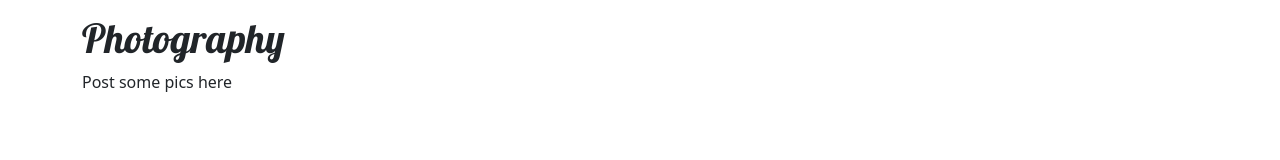
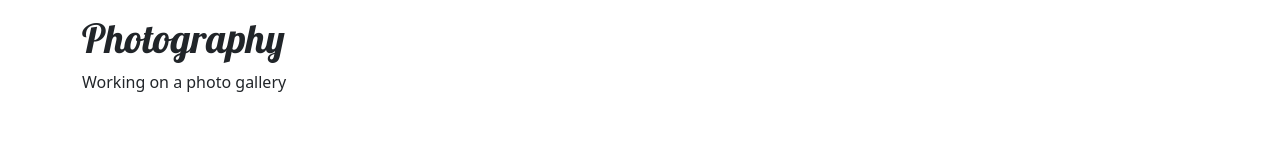
Before and after one commit to LeeOtts/portfolio, a React (Create React App) app: page /photography in a window 1280 px wide. Shown: the part 303-463 px from the top of the page. Built offline with nearby package versions, Linux system fonts and the light colour scheme; some icons are missing.

Commit message:
prior to photo gallery install

```diff
--- a/src/pages/PhotographyPage.js
+++ b/src/pages/PhotographyPage.js
@@ -11,7 +11,7 @@ const PhotographyPage = () => {
             <Row className="row-content">
                 <Col sm="6">
                     <h1>Photography</h1>
-                    <p>Post some pics here</p>
+                    <p>Working on a photo gallery</p>
                 </Col>
             </Row>
         </Container>
```
